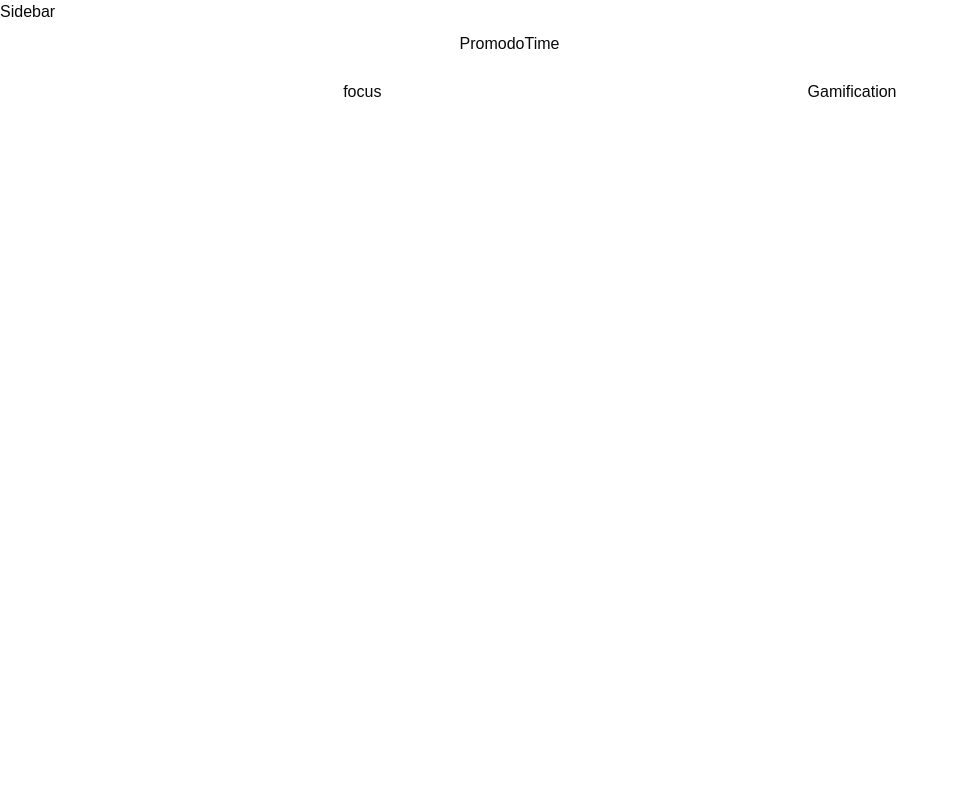
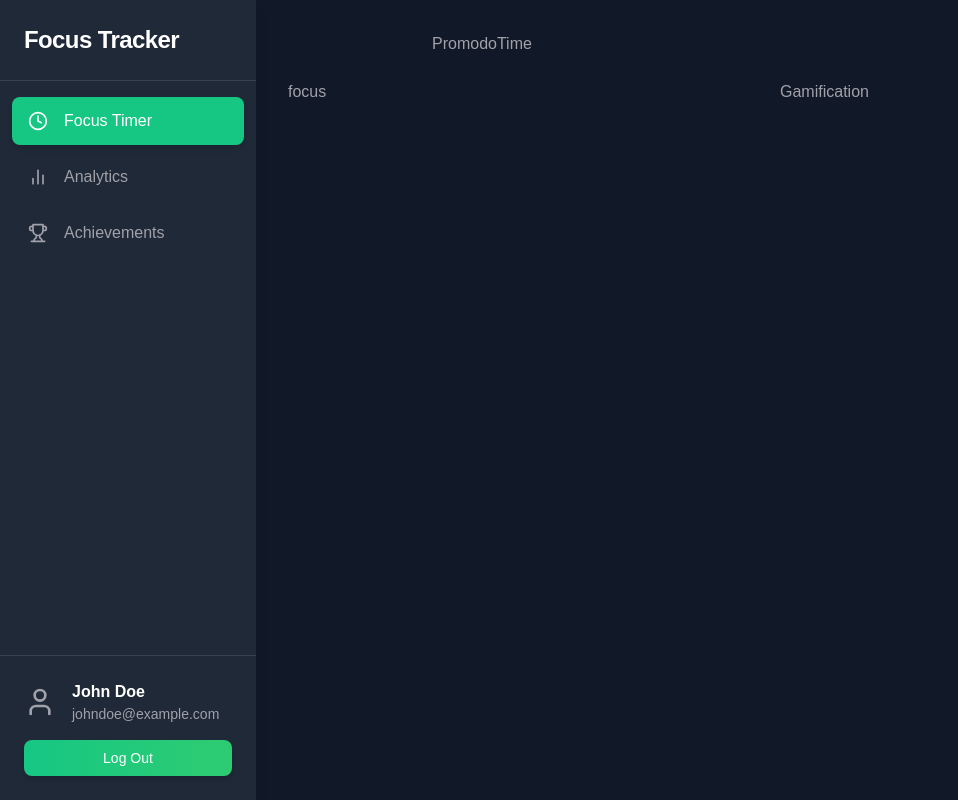
Before and after one commit to 0xRokib/Time-Management-and-Focus-Tracker, a Next.js app in the folder focus-tracker-frontend/: page / in a window 1280 px wide. Shown: the whole page, without its empty margins (0-958 px from the left). Built offline with nearby package versions, Linux system fonts and the light colour scheme.

Commit message:
update : side bar improved and folder sturctures

```diff
--- a/focus-tracker-frontend/app/layout.tsx
+++ b/focus-tracker-frontend/app/layout.tsx
@@ -1,3 +1,4 @@
+import { Sidebar } from "@/components/Sidebar";
 import type { Metadata } from "next";
 import localFont from "next/font/local";
 import "./globals.css";
@@ -27,11 +28,13 @@
   return (
     <html lang="en">
       <body
-        className={`${geistSans.variable} ${geistMono.variable} antialiased`}
+        className={`${geistSans.variable} ${geistMono.variable} antialiased bg-[#1F2937] text-[#FFFFFF]`}
       >
-        <div className="flex">
-          <h1>Sidebar</h1>
-          <main className="flex-1 p-8 ml-64">{children}</main>
+        <div className="flex h-screen">
+          <Sidebar />
+          <main className="flex-1 p-8 ml-64 bg-[#111827] text-[#A1A1AA] overflow-auto">
+            {children}
+          </main>
         </div>
       </body>
     </html>
--- /dev/null
+++ b/focus-tracker-frontend/components/Sidebar.tsx
@@ -0,0 +1,72 @@
+"use client";
+
+import { cn } from "@/lib/utils";
+import { BarChart2, Clock, Trophy, User } from "lucide-react";
+import Link from "next/link";
+import { usePathname } from "next/navigation";
+
+const routes = [
+  {
+    icon: Clock,
+    label: "Focus Timer",
+    href: "/",
+  },
+  {
+    icon: BarChart2,
+    label: "Analytics",
+    href: "/analytics",
+  },
+  {
+    icon: Trophy,
+    label: "Achievements",
+    href: "/achievements",
+  },
+];
+
+export function Sidebar() {
+  const pathname = usePathname();
+
+  return (
+    <div className="hidden md:flex h-screen w-64 flex-col fixed left-0 top-0 bg-[#1F2937] text-[#FFFFFF] shadow-lg">
+      {/* Header */}
+      <div className="p-6 border-b border-[#374151]">
+        <h1 className="text-2xl font-bold tracking-tight">Focus Tracker</h1>
+      </div>
+
+      {/* Navigation */}
+      <nav className="flex-1 px-3 py-4 space-y-2">
+        {routes.map((route) => (
+          <Link
+            key={route.href}
+            href={route.href}
+            className={cn(
+              "flex items-center gap-x-4 px-4 py-3 rounded-lg text-base font-medium transition-all",
+              pathname === route.href
+                ? "bg-[#16C784] text-white shadow-md"
+                : "text-[#A1A1AA] hover:bg-[#2D3748] hover:text-white"
+            )}
+          >
+            <route.icon className="w-5 h-5" />
+            {route.label}
+          </Link>
+        ))}
+      </nav>
+
+      {/* Profile Section */}
+      <div className="p-6 border-t border-[#374151] mt-auto">
+        <div className="flex items-center gap-x-4">
+          <User className="w-8 h-8 text-[#A1A1AA]" />
+          <div className="flex-1">
+            <p className="text-base font-semibold">John Doe</p>
+            <p className="text-sm text-[#A1A1AA]">johndoe@example.com</p>
+          </div>
+        </div>
+        <div className="mt-4">
+          <button className="w-full py-2 text-sm font-medium text-center text-white bg-gradient-to-r from-[#16C784] to-[#2ECC71] rounded-lg hover:from-[#2ECC71] hover:to-[#28A745] shadow-md">
+            Log Out
+          </button>
+        </div>
+      </div>
+    </div>
+  );
+}
```
Also changed, not shown: focus-tracker-frontend/app/achievements/page.tsx (added), focus-tracker-frontend/app/analytics/page.tsx (added), focus-tracker-frontend/components/FocusDashboard.tsx (added), focus-tracker-frontend/components/GamificationDisplay.tsx (added), focus-tracker-frontend/components/Navigation.tsx (added), focus-tracker-frontend/components/PomodoroTimer.tsx (added), focus-tracker-frontend/hooks/useApi.ts (added), focus-tracker-frontend/store/focusSlice.ts (added), focus-tracker-frontend/store/store.ts (added).
